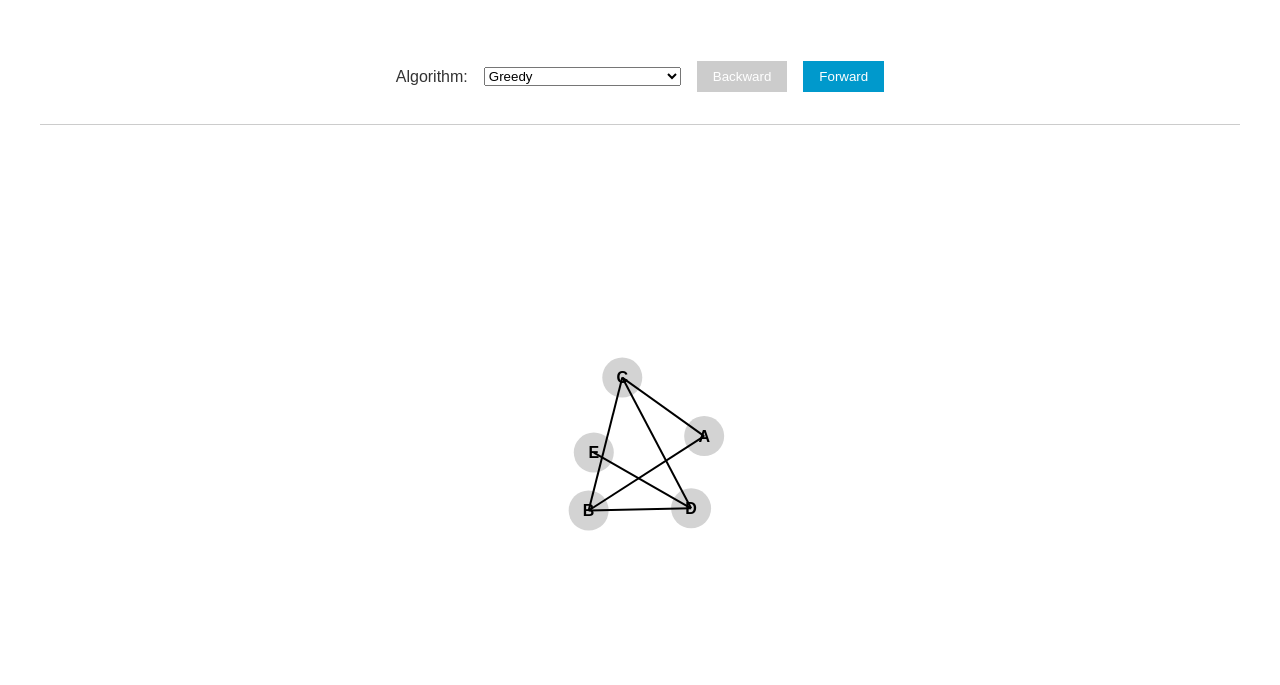
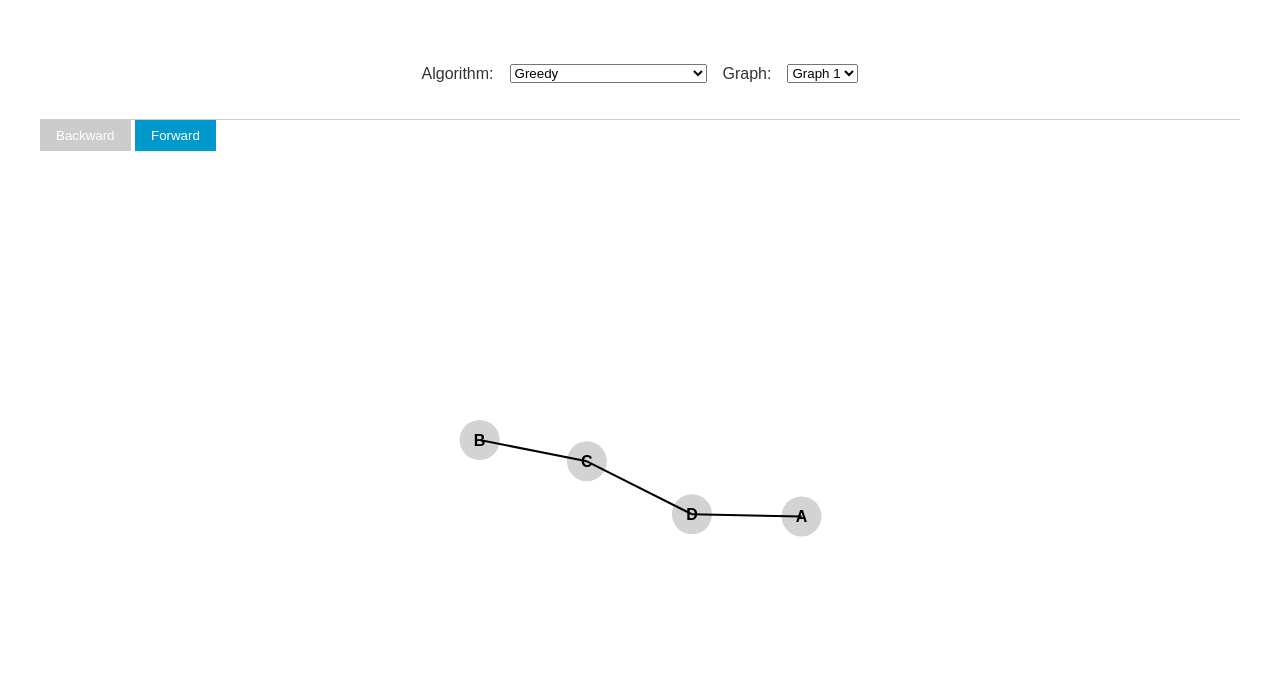
Before and after one commit to Rtlyc/vertex_color, a website: page index.html in a window 1280 px wide. Shown: the part 115-800 px from the top of the page. Drawn offline with nearby package versions, Linux system fonts and the light colour scheme.

Commit message:
add 5 example graphs

```diff
--- a/index.html
+++ b/index.html
@@ -18,6 +18,16 @@
         <option value="dsatur">DSatur</option>
         <option value="rlf">Recursive Largest First (RLF)</option>
       </select>
+        <label for="graph">Graph:</label>
+        <select id="graph">
+          <option value="graph1">Graph 1</option>
+          <option value="graph2">Graph 2</option>
+          <option value="graph3">Graph 3</option>
+            <option value="graph4">Graph 4</option>
+            <option value="graph5">Graph 5</option>
+        </select>
+      </section>
+
       <button id="backward" disabled>Backward</button>
       <button id="forward">Forward</button>
     </section>
--- a/main.js
+++ b/main.js
@@ -5,17 +5,112 @@ const radius = 20;
 
 // Graph data
 let allnode, label, link, nodeById, simulation;
-let graph = {
-  nodes: [{ id: "A" }, { id: "B" }, { id: "C" }, { id: "D" }, { id: "E" }],
-  links: [
-    { source: "A", target: "B" },
-    { source: "A", target: "C" },
-    { source: "B", target: "C" },
-    { source: "B", target: "D" },
-    { source: "C", target: "D" },
-    { source: "D", target: "E" },
-  ],
+
+// Define your graphs
+const graphs = {
+  graph1: {
+    nodes: [{ id: "A" }, { id: "B" }, { id: "C" }, { id: "D" }],
+    links: [
+      { source: "A", target: "D" },
+      { source: "B", target: "C" },
+      { source: "C", target: "D" },
+    ],
+  },
+  graph2: {
+    nodes: [
+      { id: "A" },
+      { id: "B" },
+      { id: "C" },
+      { id: "D" },
+      { id: "E" },
+      { id: "F" },
+      { id: "G" },
+      { id: "H" }
+    ],
+    links: [
+      { source: {id: "A"}, target: {id: "D"} },
+      { source: {id: "A"}, target: {id: "F"} },
+      { source: {id: "A"}, target: {id: "H"} },
+      { source: {id: "C"}, target: {id: "B"} },
+      { source: {id: "C"}, target: {id: "F"} },
+      { source: {id: "C"}, target: {id: "H"} },
+      { source: {id: "E"}, target: {id: "B"} },
+      { source: {id: "E"}, target: {id: "D"} },
+      { source: {id: "E"}, target: {id: "H"} },
+      { source: {id: "G"}, target: {id: "B"} },
+      { source: {id: "G"}, target: {id: "D"} },
+      { source: {id: "G"}, target: {id: "F"} },
+    ]
+  },
+  graph3: {
+    nodes: [
+      { id: "A" },
+      { id: "B" },
+      { id: "C" },
+      { id: "D" },
+      { id: "E" },
+      { id: "F" },
+      { id: "G" },
+      { id: "H" }
+    ],
+    links:[
+      { source: {id: "A"}, target: {id: "B"} },
+      { source: {id: "A"}, target: {id: "C"} },
+      { source: {id: "A"}, target: {id: "D"} },
+      { source: {id: "A"}, target: {id: "G"} },
+      { source: {id: "B"}, target: {id: "E"} },
+      { source: {id: "B"}, target: {id: "F"} },
+      { source: {id: "C"}, target: {id: "G"} },
+      { source: {id: "D"}, target: {id: "G"} },
+      { source: {id: "E"}, target: {id: "F"} },
+      { source: {id: "E"}, target: {id: "H"} },
+      { source: {id: "F"}, target: {id: "H"} },
+      { source: {id: "G"}, target: {id: "H"} },
+    ]
+  },
+  graph4: {
+    nodes: [
+      { id: "A" },
+      { id: "B" },
+      { id: "C" },
+      { id: "D" },
+      { id: "E" }
+    ],
+    links: [
+      { source: {id: "A"}, target: {id: "B"} },
+      { source: {id: "B"}, target: {id: "C"} },
+      { source: {id: "C"}, target: {id: "D"} },
+      { source: {id: "D"}, target: {id: "E"} },
+      { source: {id: "E"}, target: {id: "A"} }
+    ]
+  },
+  graph5: {
+    nodes: [{ id: "A" }, { id: "B" }, { id: "C" }, { id: "D" }, { id: "E" }, { id: "F" }, { id: "G"}],
+    links: [
+      { source: "A", target: "B" },
+      { source: "A", target: "C" },
+      { source: "B", target: "C" },
+      { source: "A", target: "D" },
+      { source: "B", target: "E" },
+      { source: "E", target: "F" },
+      { source: "D", target: "F" },
+      { source: "D", target: "G" },
+      { source: "E", target: "G" },
+      { source: "F", target: "G" },
+    ],
+  },
 };
+
+let graph = graphs.graph1;
+
+// Graph selection
+const graphSelect = document.getElementById("graph");
+graphSelect.addEventListener("change", () => {
+  const selectedGraph = graphSelect.value;
+  graph = graphs[selectedGraph];
+  updateGraph();
+  updateNodeSteps();
+});
 
 
 // Greedy coloring algorithm
@@ -483,24 +578,7 @@ function updateAlgorithmExplanation() {
 updateAlgorithmExplanation();
 
 algorithmSelect.addEventListener("change", () => {
-  const selectedAlgorithm = algorithmSelect.value;
-  if (selectedAlgorithm === "greedy") {
-    Steps = colorGraphGreedy(graph);
-  } else if (selectedAlgorithm === "dsatur") {
-    Steps = colorGraphDSatur(graph);
-  } else if (selectedAlgorithm === "rlf") {
-    Steps = colorGraphRLF(graph);
-  }
-  coloringSteps = Steps.coloringSteps;
-  explanationSteps = Steps.explanationSteps;
-  // Reset step index and uncolor the graph
-  currentStep = -1;
-  updateNodeColors(uncoloredGraph);
-  backwardButton.disabled = true;
-  forwardButton.disabled = false;
-
-  // Update the algorithm explanation
-  updateAlgorithmExplanation();
+  updateNodeSteps();
 });
 
 let Steps = colorGraphGreedy(graph);
@@ -552,3 +630,25 @@ function updateNodeColors(colorMapping) {
     colorMapping[d.id] ? colorScale(colorMapping[d.id]) : "lightgray"
   );
 }
+
+// Function to update node steps
+function updateNodeSteps(){
+  const selectedAlgorithm = algorithmSelect.value;
+  if (selectedAlgorithm === "greedy") {
+    Steps = colorGraphGreedy(graph);
+  } else if (selectedAlgorithm === "dsatur") {
+    Steps = colorGraphDSatur(graph);
+  } else if (selectedAlgorithm === "rlf") {
+    Steps = colorGraphRLF(graph);
+  }
+  coloringSteps = Steps.coloringSteps;
+  explanationSteps = Steps.explanationSteps;
+  // Reset step index and uncolor the graph
+  currentStep = -1;
+  updateNodeColors(uncoloredGraph);
+  backwardButton.disabled = true;
+  forwardButton.disabled = false;
+
+  // Update the algorithm explanation
+  updateAlgorithmExplanation();
+}
```
